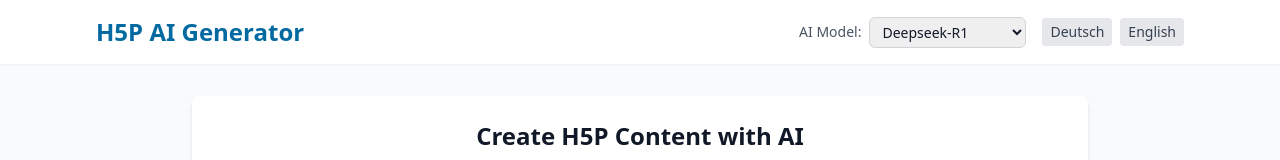
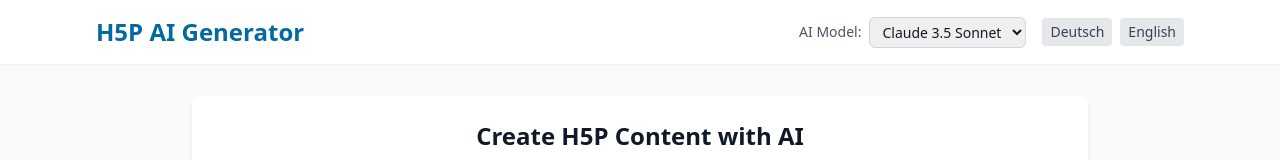
Before and after one commit to pascalkienast/H5P-AI-Generator, a Next.js app: page / in a window 1280 px wide. Shown: the top 160 px of the page. Built offline with nearby package versions, Linux system fonts and the light colour scheme.

Commit message:
change back to claude

```diff
--- a/components/ModelSelector.js
+++ b/components/ModelSelector.js
@@ -10,9 +10,9 @@ export default function ModelSelector({ selectedModel, setSelectedModel }) {
     if (savedModel) {
       setSelectedModel(savedModel);
     } else {
-      // Set deepseek-r1 as default if no preference exists
-      setSelectedModel('deepseek-r1');
-      localStorage.setItem('aiModelPreference', 'deepseek-r1');
+      // Set claude as default if no preference exists
+      setSelectedModel('claude');
+      localStorage.setItem('aiModelPreference', 'claude');
     }
   }, [setSelectedModel]);
 
--- a/pages/index.js
+++ b/pages/index.js
@@ -15,7 +15,7 @@ export default function Home() {
   const [step, setStep] = useState('start'); // 'start', 'conversation', 'preview'
   const [needsMoreInfo, setNeedsMoreInfo] = useState(true);
   const [currentH5PParams, setCurrentH5PParams] = useState(null);
-  const [selectedModel, setSelectedModel] = useState('deepseek-r1'); // Default to Deepseek
+  const [selectedModel, setSelectedModel] = useState('claude'); // Default to Claude
 
   // Extract JSON from Claude's response
   const extractJsonFromResponse = (responseContent) => {
```
